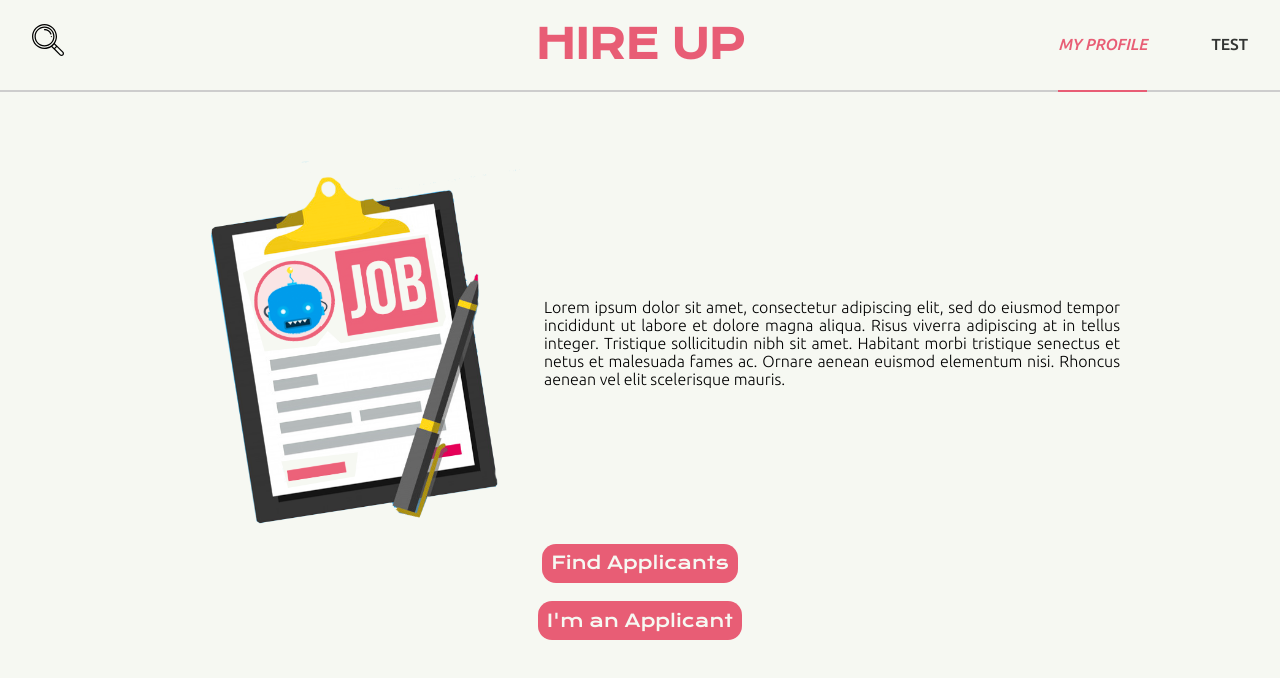
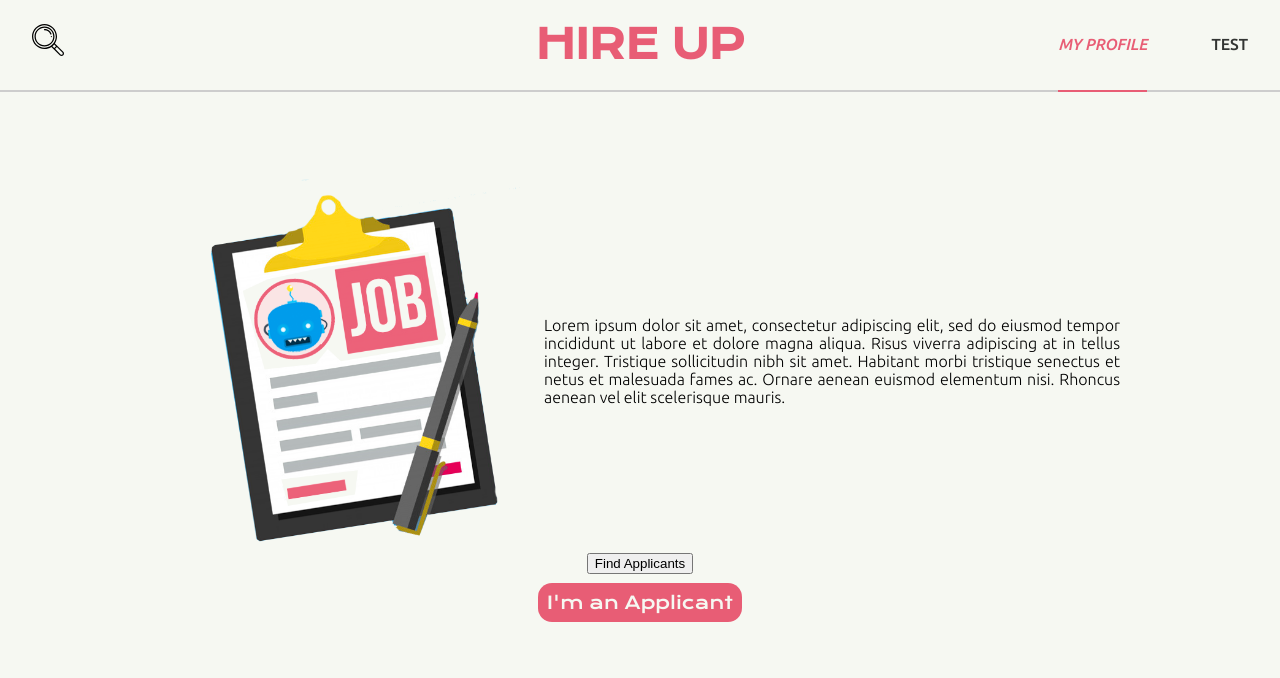
Before and after one commit to HireUp-Turing/HireUp_frontend, a React (Create React App) app: page / in a window 1280 px wide. Shown: the top 678 px of the page. Built offline with nearby package versions, Linux system fonts and the light colour scheme.

Commit message:
Implement OpenMenuContext #22

```diff
--- a/src/components/App/App.tsx
+++ b/src/components/App/App.tsx
@@ -1,19 +1,28 @@
-import React from 'react'
-import './App.scss'
+import React, { useState } from 'react'
 import { routes } from '../../routes/index'
 import { Route, Switch } from 'react-router-dom'
 
 import Header from '../../components/Header/Header'
+import { OpenMenuContext } from '../../contexts/index'
+import './App.scss'
 
 const App: React.FC = () => {
+	const [isOpen, setIsOpen] = useState<boolean>(false)
+
   return (
 		<div className="App">
+			<OpenMenuContext.Provider value={{
+				isOpen,
+				toggleMenu: () => setIsOpen(!isOpen),
+				stateChangeHandler: (newState) => setIsOpen(newState.isOpen)
+			}}>
 				<Header />
 				<Switch>
 					{Object.values(routes).map((route:any, index:number) => (
 						<Route key={index} {...route} exact path={route.path} />
 					))}
 				</Switch>
+			</OpenMenuContext.Provider>
 		</div>
   )
 }
--- a/src/components/Header/Header.tsx
+++ b/src/components/Header/Header.tsx
@@ -1,20 +1,27 @@
 import React from 'react'
 import { NavLink, Link } from 'react-router-dom'
 import { slide as Menu } from 'react-burger-menu'
-import './Header.scss'
 
 import Search from '../Search/Search'
+import { OpenMenuContext } from '../../contexts/index'
+import './Header.scss'
 
 const Header: React.FC = () => {
 	return (
 		<header className="Header">
+			<OpenMenuContext.Consumer>
+				{({ isOpen, stateChangeHandler }) => (
 					<Menu
 						customBurgerIcon={<img src="../search.svg" alt="search icon" />}
 						customCrossIcon={<img src="../close.svg" alt="close icon" />}
 						width="min-content"
+						isOpen={isOpen}
+						onStateChange={(state) => stateChangeHandler(state)}
 					>
 						<Search />
 					</Menu>
+				)}
+			</OpenMenuContext.Consumer>
 			<h1><Link to="/">
 				HIRE UP
 			</Link></h1>
@@ -26,5 +33,4 @@ const Header: React.FC = () => {
 	)
 }
 
-
 export default Header
--- a/src/components/Home/Home.tsx
+++ b/src/components/Home/Home.tsx
@@ -1,6 +1,8 @@
 import React from 'react'
 import { Link } from 'react-router-dom'
+
 import './Home.scss'
+import { OpenMenuContext } from '../../contexts/index'
 
 const Home: React.FC = () => {
 	return (
@@ -10,7 +12,11 @@ const Home: React.FC = () => {
 				<p>Lorem ipsum dolor sit amet, consectetur adipiscing elit, sed do eiusmod tempor incididunt ut labore et dolore magna aliqua. Risus viverra adipiscing at in tellus integer. Tristique sollicitudin nibh sit amet. Habitant morbi tristique senectus et netus et malesuada fames ac. Ornare aenean euismod elementum nisi. Rhoncus aenean vel elit scelerisque mauris.</p>
 			</section>
 			<nav className="cta-buttons">
-				<Link to="/">Find Applicants</Link>
+				<OpenMenuContext.Consumer>
+					{({ toggleMenu }) => (
+						<button className="cta-button" onClick={toggleMenu}>Find Applicants</button>
+					)}
+				</OpenMenuContext.Consumer>
 				<Link to="/">I'm an Applicant</Link>
 			</nav>
 		</main>
```
Lines whose indentation alone changed are shown as unchanged.
